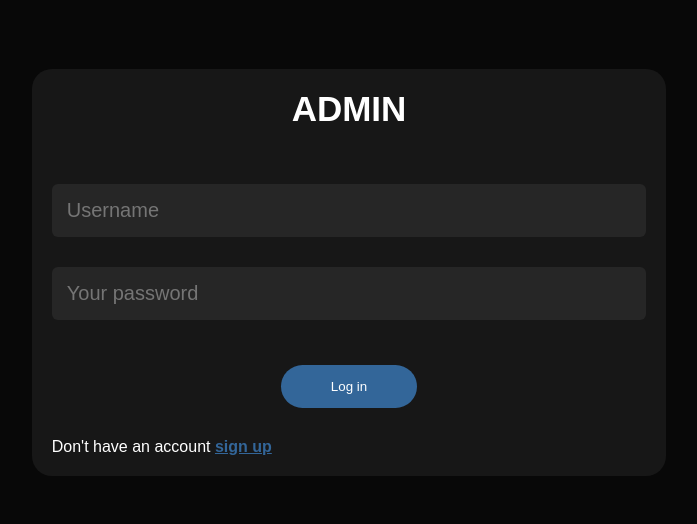
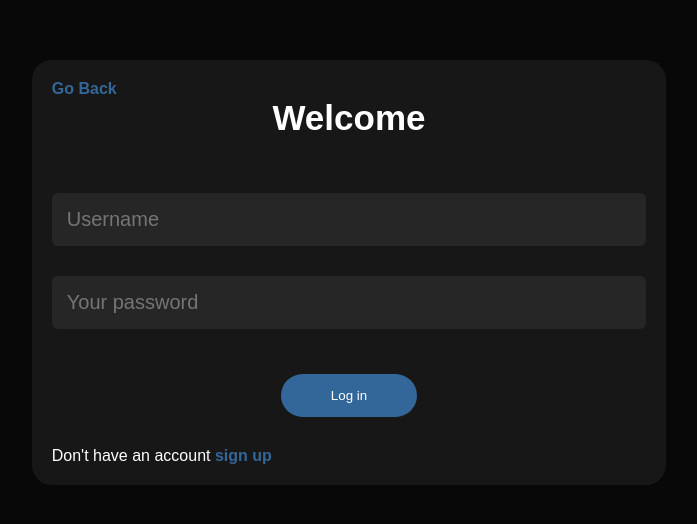
Before and after one commit to Charlesntwari/my_brand, a plain HTML site: page login.html in a window 1280 px wide. Shown: the part 128-652 px from the top of the page, without its empty margins (291-988 px from the left). Drawn offline with Linux system fonts and the light colour scheme.

Commit message:
updated login form

```diff
--- a/login.css
+++ b/login.css
@@ -22,6 +22,12 @@ body{
     border-radius: 20px;
     padding: 20px;
     margin: 10px;
+}
+.log-in a{
+    color: #336699;
+    font-weight: 700;
+    text-decoration: none;
+    cursor: pointer;
 }
 .log-in h2{
     text-align: center;
--- a/login.html
+++ b/login.html
@@ -10,8 +10,9 @@
         <div id="admin">
             <div class="container">
                 <div class="log-in">
-                    <form action="dashbord.html" method="POST">
-                        <h2>ADMIN</h2>
+                    <a href="index.html">Go Back</a>
+                    <form action="index.html" method="POST">
+                        <h2>Welcome</h2>
                         <input type="text" name="userame" placeholder="Username">
                         <span></span>
                         <input type="password" name="password" placeholder="Your password">
```
